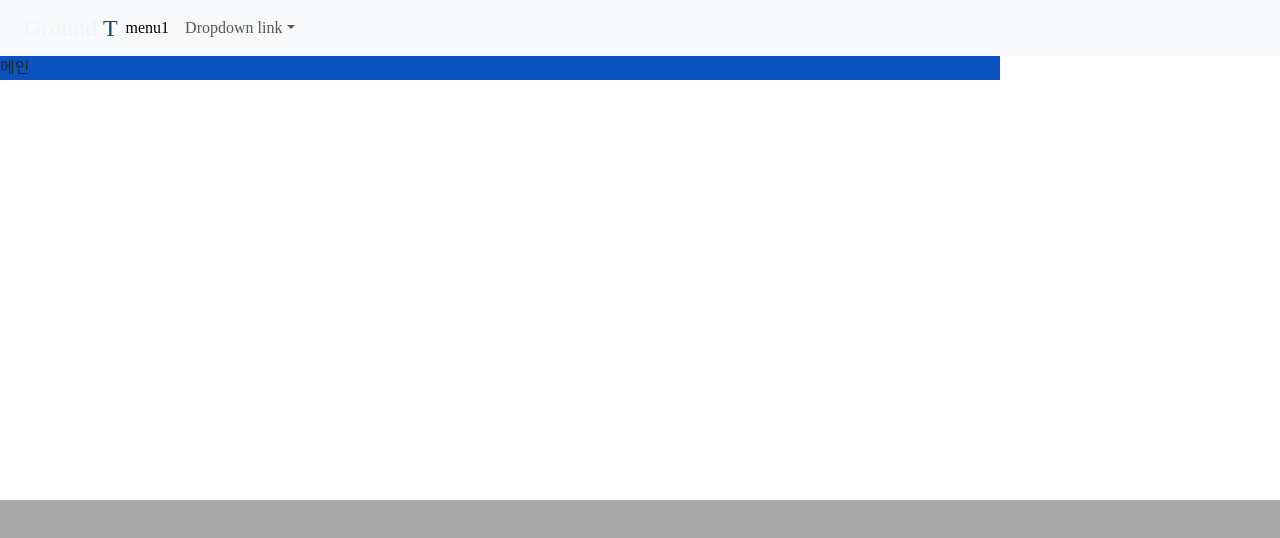
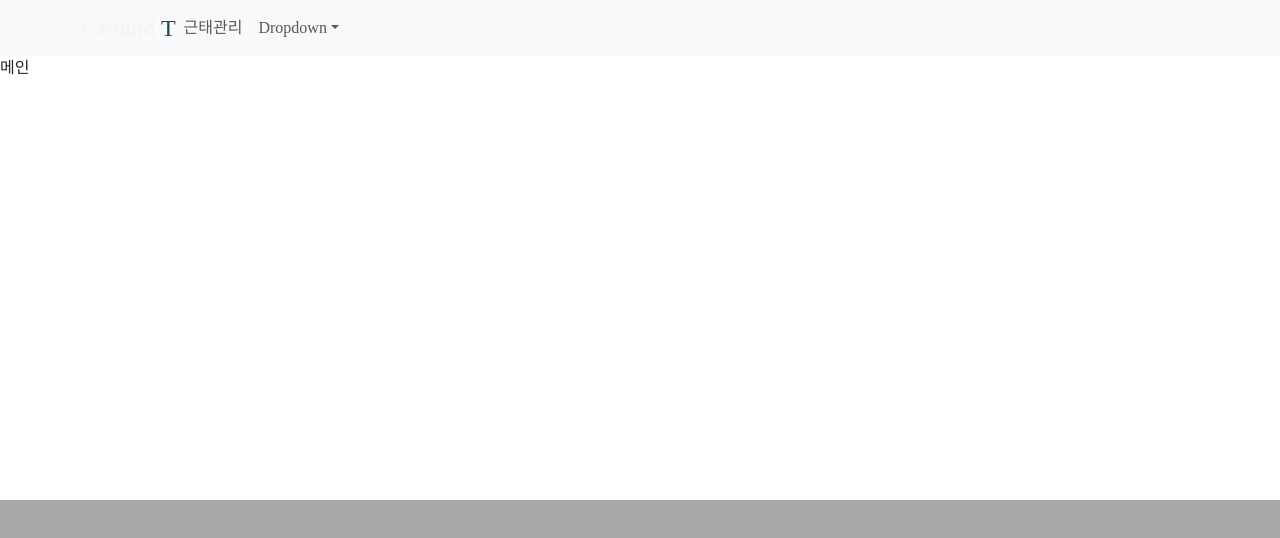
Before and after one commit to NRRCompany/GroundT-WEB-REACT, a React (Create React App) app: page / in a window 1280 px wide. Shown: the top 538 px of the page. Built offline with nearby package versions, Linux system fonts and the light colour scheme.

Commit message:
5 commit

```diff
--- a/src/assets/css/layout.css
+++ b/src/assets/css/layout.css
@@ -95,6 +95,5 @@
 
 /*App*/
 .App {
-    background: #0a53be;
-    width: 1000px;
+    width: 100%;
 }
--- a/src/components/Navigation.jsx
+++ b/src/components/Navigation.jsx
@@ -1,42 +1,41 @@
 import React from 'react';
 import { Link } from 'react-router-dom';
+import Container from 'react-bootstrap/Container';
+import Nav from 'react-bootstrap/Nav';
+import Navbar from 'react-bootstrap/Navbar';
+import NavDropdown from 'react-bootstrap/NavDropdown';
+
 
 const Navigation = () => {
     return (
-      <nav class="navbar navbar-expand-lg bg-body-tertiary">
-          <div className="container-fluid">
+        <Navbar expand="lg" className="bg-body-tertiary">
+            <Container>
                 <Link to="/">
                     <div className="nav_logo">
                         Ground <span>T</span>
                     </div>
                 </Link>
-              <button className="navbar-toggler" type="button" data-bs-toggle="collapse"
-                      data-bs-target="#navbarNavDropdown" aria-controls="navbarNavDropdown" aria-expanded="false"
-                      aria-label="Toggle navigation">
-                  <span className="navbar-toggler-icon"></span>
-              </button>
-              <div className="collapse navbar-collapse" id="navbarNavDropdown">
-                  <ul className="navbar-nav">
-                      <li className="nav-item">
-                          <Link to="/menu1">
-                              <a className="nav-link active" aria-current="page" href="#">menu1</a>
+                <Navbar.Toggle aria-controls="basic-navbar-nav" />
+                <Navbar.Collapse id="basic-navbar-nav">
+                    <Nav className="me-auto">
+                        <Link to="/근태관리">
+                            <Nav.Link>근태관리</Nav.Link>
                         </Link>
-                      </li>
-                      <li className="nav-item dropdown">
-                          <a className="nav-link dropdown-toggle" href="#" role="button" data-bs-toggle="dropdown"
-                             aria-expanded="false">
-                              Dropdown link
-                          </a>
-                          <ul className="dropdown-menu">
-                              <li><a className="dropdown-item" href="#">Action</a></li>
-                              <li><a className="dropdown-item" href="#">Another action</a></li>
-                              <li><a className="dropdown-item" href="#">Something else here</a></li>
-                          </ul>
-                      </li>
-                  </ul>
-              </div>
-          </div>
-      </nav>
+                        <NavDropdown title="Dropdown" id="basic-nav-dropdown">
+                            <NavDropdown.Item href="#action/3.1">Action</NavDropdown.Item>
+                            <NavDropdown.Item href="#action/3.2">
+                                Another action
+                            </NavDropdown.Item>
+                            <NavDropdown.Item href="#action/3.3">Something</NavDropdown.Item>
+                            <NavDropdown.Divider />
+                            <NavDropdown.Item href="#action/3.4">
+                                Separated link
+                            </NavDropdown.Item>
+                        </NavDropdown>
+                    </Nav>
+                </Navbar.Collapse>
+            </Container>
+        </Navbar>
     );
 };
 
```
Lines whose indentation alone changed are shown as unchanged.
